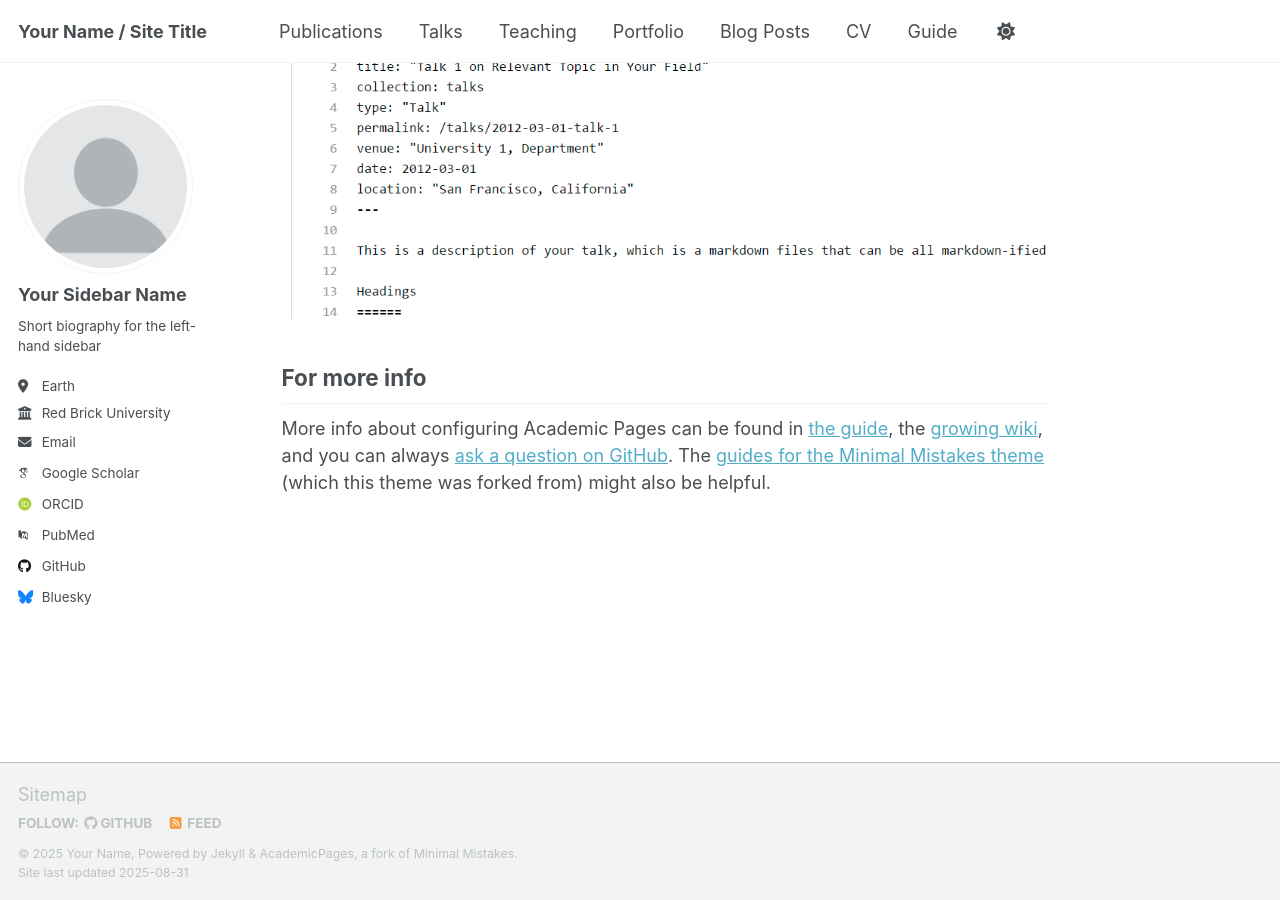
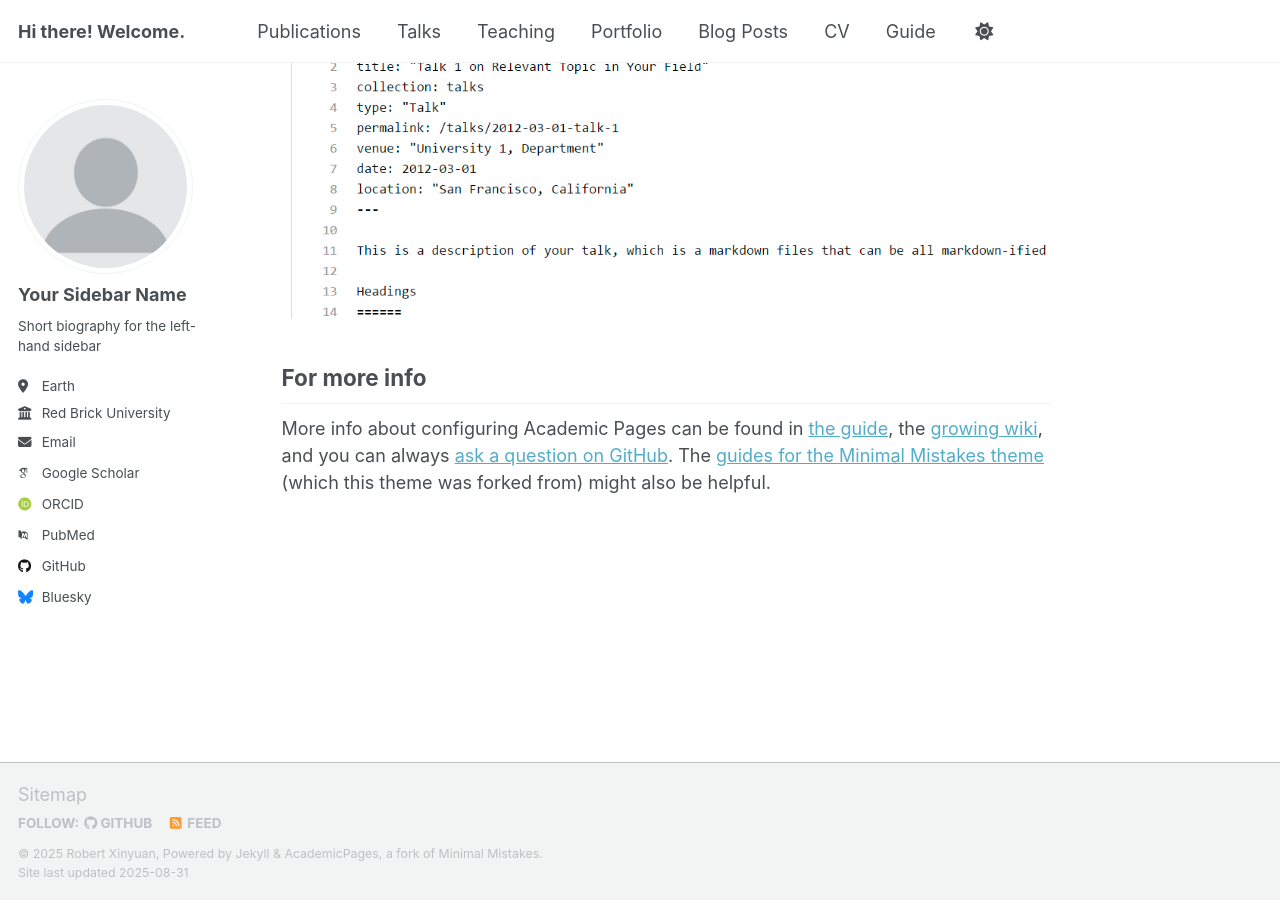
Before and after one commit to xychi75/xychi75.github.io, a Jekyll site: the page built from _pages/about.md, in a window 1280 px wide and 900 px high, scrolled down 2880 px. Built offline with Jekyll 4.4.1, drawn with Linux system fonts in a browser that asks for light colours; some web fonts are replaced; a script that is not in the unit is left out.

Commit message:
Update _config.yml

```diff
--- a/_config.yml
+++ b/_config.yml
@@ -9,9 +9,9 @@
 # Basic Site Settings
 locale                   : "en-US"
 site_theme               : "default" # Currently available options are "default", "air"
-title                    : "Your Name / Site Title"
+title                    : "Hi there! Welcome."
 title_separator          : "-"
-name                     : &name "Your Name"
+name                     : &name "Robert Xinyuan"
 description              : &description "personal description"
 url                      : https://academicpages.github.io # the base hostname & protocol for your site e.g. "https://[your GitHub username].github.io" or if you already have some other page hosted on Github then use "https://[your GitHub username].github.io/[Your Repo Name]"
 baseurl                  : "" # the subpath of your site, e.g. "/blog"
```
